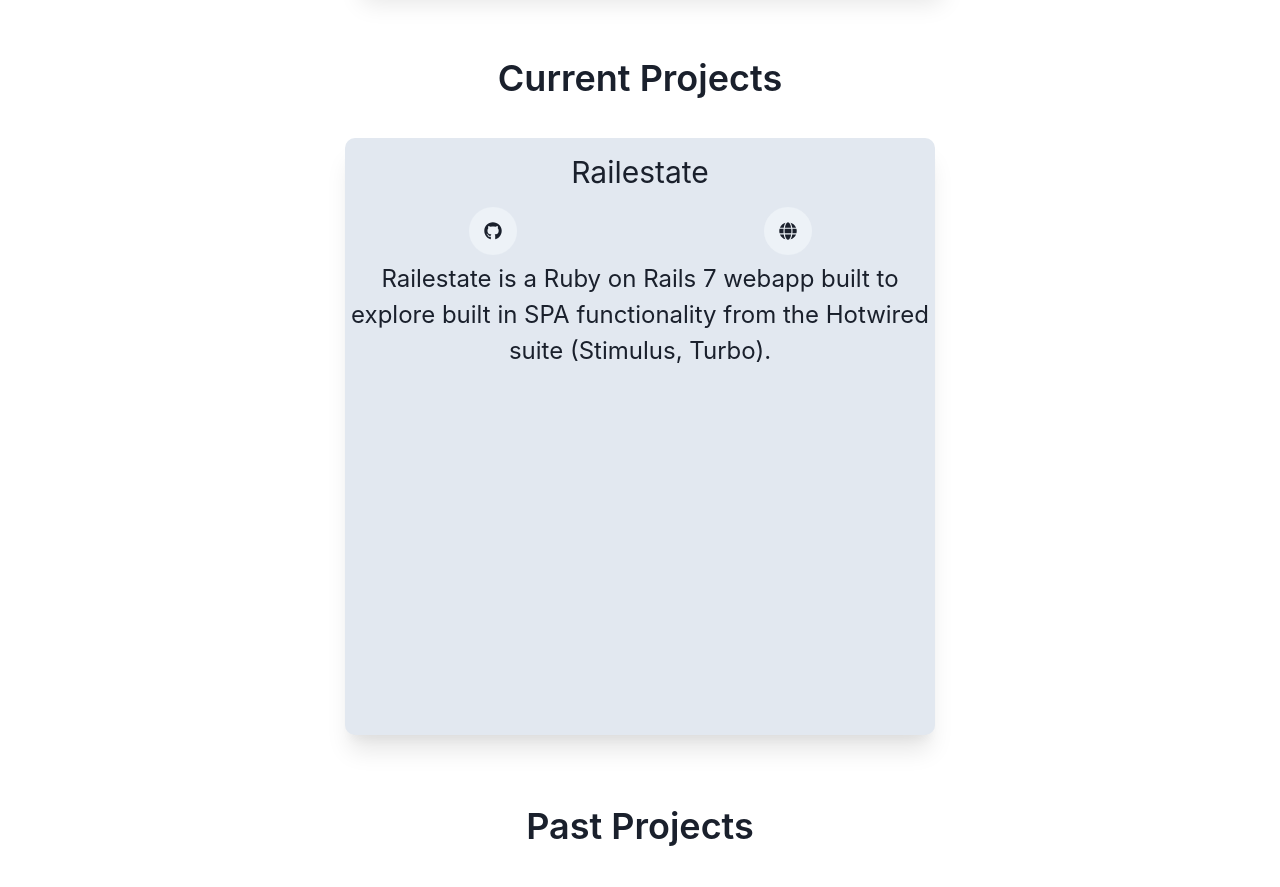
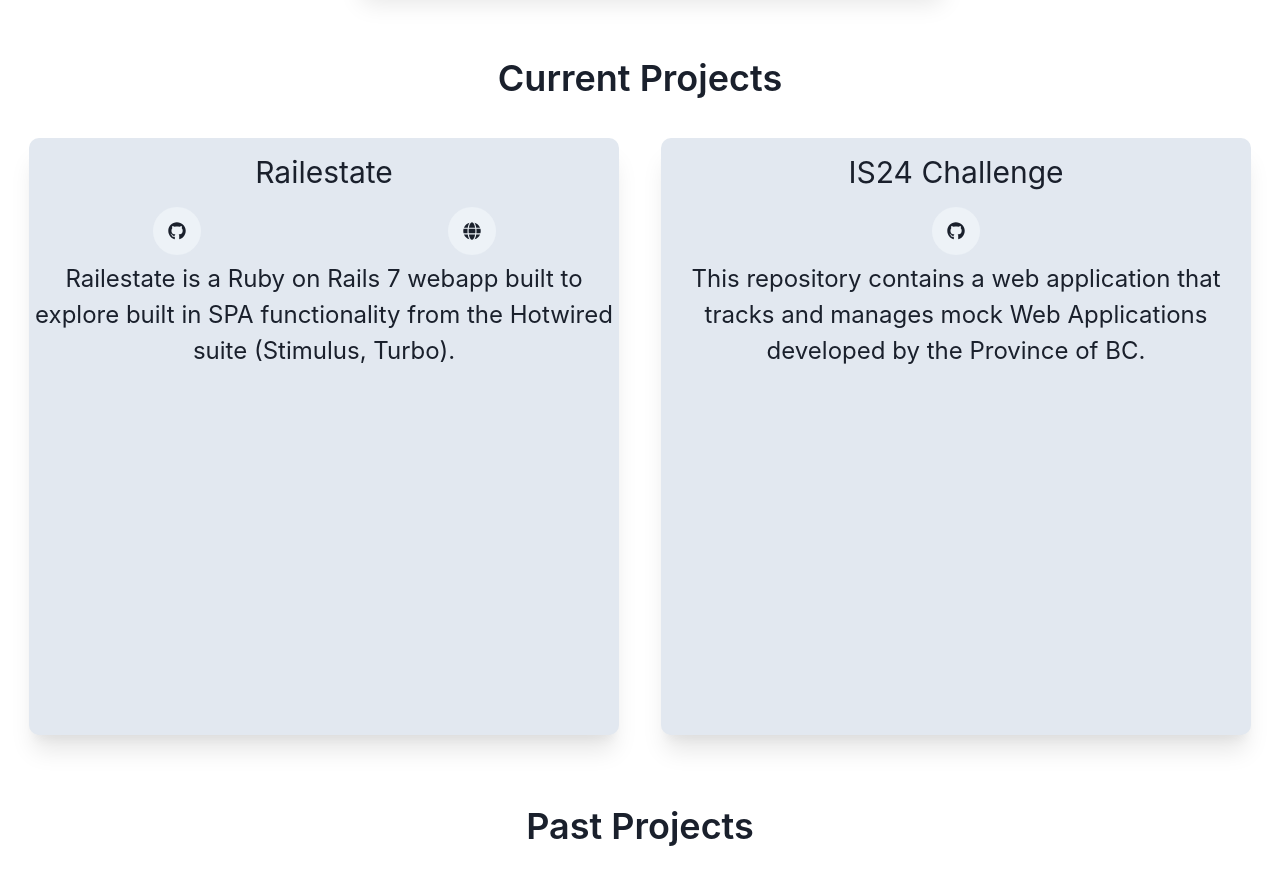
Before and after one commit to alexmcdermid/portfolio-website-chakra, a React (Create React App) app: page / in a window 1280 px wide. Shown: the part 1860-2747 px from the top of the page. Built offline with nearby package versions, Linux system fonts and the light colour scheme.

Commit message:
feat: card without demo link

```diff
--- a/src/components/Content.js
+++ b/src/components/Content.js
@@ -172,6 +172,14 @@
                             <Text fontSize={isNotSmallerScreen ? '2xl' : '1xl'} p='1%'>Railestate is a Ruby on Rails 7 webapp built to explore built in SPA functionality from the Hotwired suite (Stimulus, Turbo).</Text>
                             <YouTube videoId="gyEO1cZ-QXk"  opts={opts}/>
                         </Box>
+                        <Box  w={isNotSmallerScreen ? '590px' : '350px'} h={isNotSmallerScreen ? '597px' : '538px'} rounded='10px' overflow='hidden' boxShadow='md' bg={isDark ? 'gray.700' : 'gray.200'} m='1%' shadow='xl' >
+                            <Text fontSize='3xl' p='2%'>IS24 Challenge</Text>
+                            <Flex justify='space-around' >
+                                <IconButton icon={<FaGithub/>} size={isNotSmallerScreen ? 'lg' : 'md'} isRound='true' onClick={() => window.open("https://www.github.com/alexmcdermid/Alexander-McDermid-ecc-dssb-IS24-code-challenge")}></IconButton>
+                            </Flex>
+                            <Text fontSize={isNotSmallerScreen ? '2xl' : '1xl'} p='1%'>This repository contains a web application that tracks and manages mock Web Applications developed by the Province of BC.</Text>
+                            <YouTube videoId="gyEO1cZ-QXk"  opts={opts}/>
+                        </Box>
                     </Flex>
 
                     <Text fontSize="4xl" fontWeight="semibold" paddingBottom='1%'>Past Projects</Text>
```
